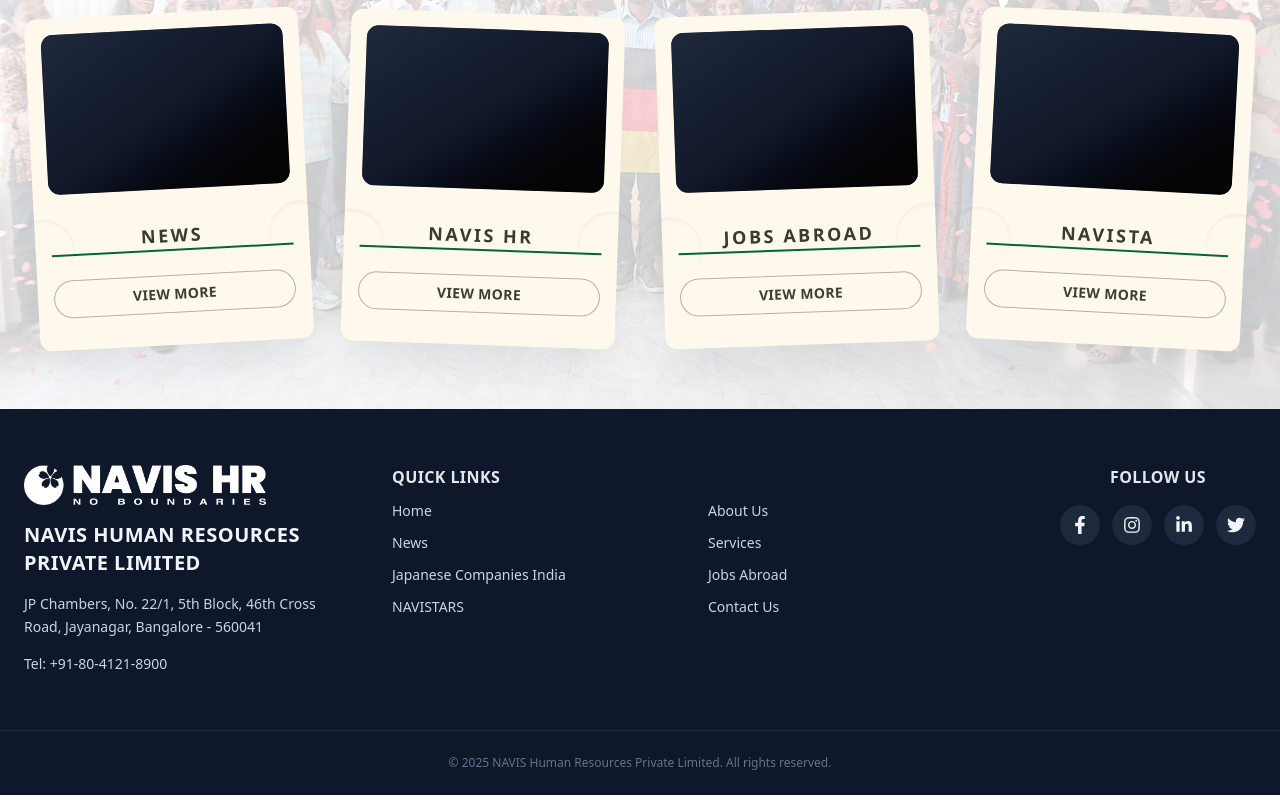
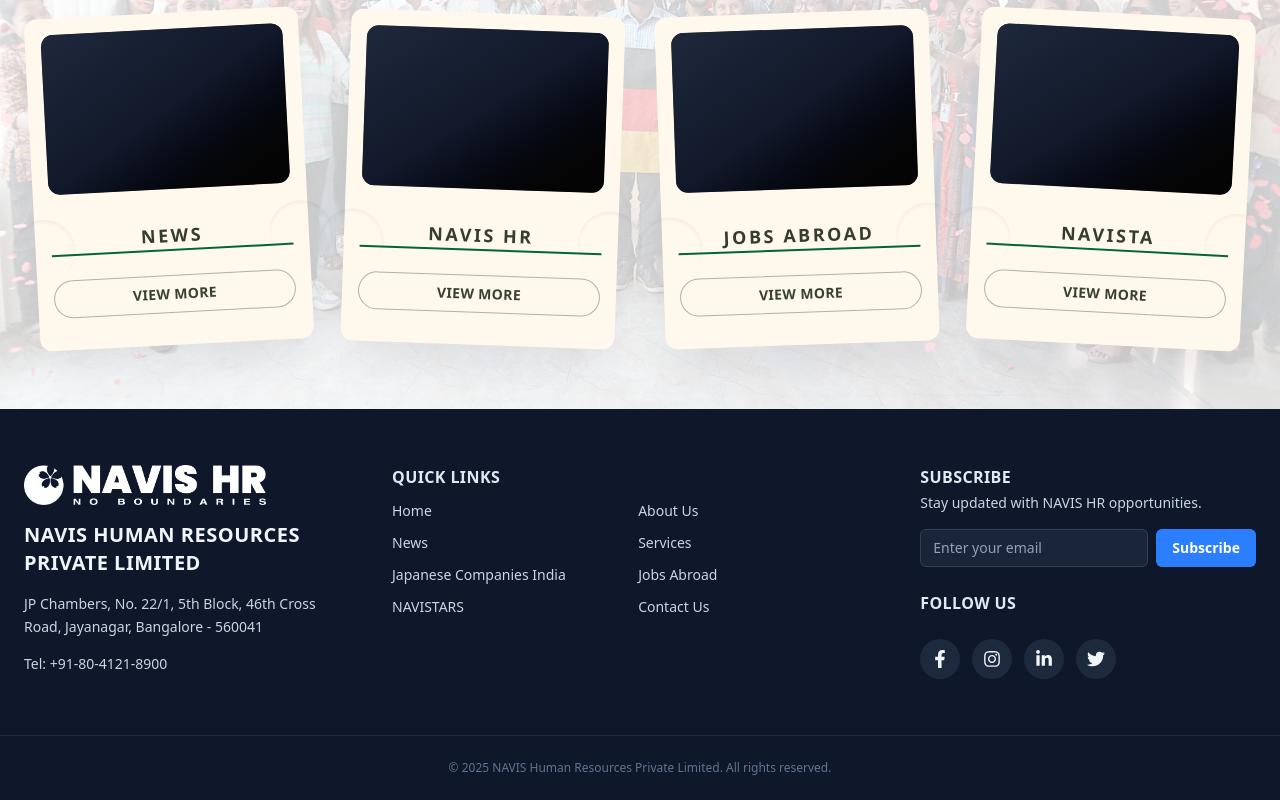
Before and after one commit to Navis-HR/NAVISHR, a React (Vite) app: page /NAVISHR/news in a window 1280 px wide. Shown: the part 1847-2647 px from the top of the page. Built offline with nearby package versions, Linux system fonts and the light colour scheme; a web font is replaced by a local one.

Commit message:
Enhance footer component by adding a subscription section with email input and button for user engagement.

```diff
--- a/src/components/footer/footer.tsx
+++ b/src/components/footer/footer.tsx
@@ -71,7 +71,33 @@
           ))}
         </nav>
 
-        <div className="space-y-4 flex flex-col items-center justify-center">
+        <div className="flex flex-col items-center justify-center space-y-6 sm:items-start">
+          <div className="w-full max-w-sm text-center sm:text-left">
+            <h3 className="text-base font-semibold uppercase tracking-wide text-slate-200">
+              Subscribe
+            </h3>
+            <p className="mt-1 text-sm text-slate-300">
+              Stay updated with NAVIS HR opportunities.
+            </p>
+            <form
+              className="mt-4 flex w-full flex-col gap-2 sm:flex-row"
+              onSubmit={(event) => event.preventDefault()}
+            >
+              <input
+                type="email"
+                name="email"
+                aria-label="Email address"
+                placeholder="Enter your email"
+                className="w-full flex-1 rounded-md border border-slate-700 bg-slate-800/80 px-3 py-2 text-sm text-white placeholder-slate-400 focus:border-slate-500 focus:outline-none focus:ring-1 focus:ring-slate-500"
+              />
+              <button
+                type="submit"
+                className="rounded-md bg-blue-500 px-4 py-2 text-sm font-semibold text-white transition hover:bg-blue-400 focus:outline-none focus:ring-2 focus:ring-blue-400 focus:ring-offset-2 focus:ring-offset-slate-900"
+              >
+                Subscribe
+              </button>
+            </form>
+          </div>
           <h3 className="text-base font-semibold uppercase tracking-wide text-slate-200">
             Follow Us
           </h3>
```
